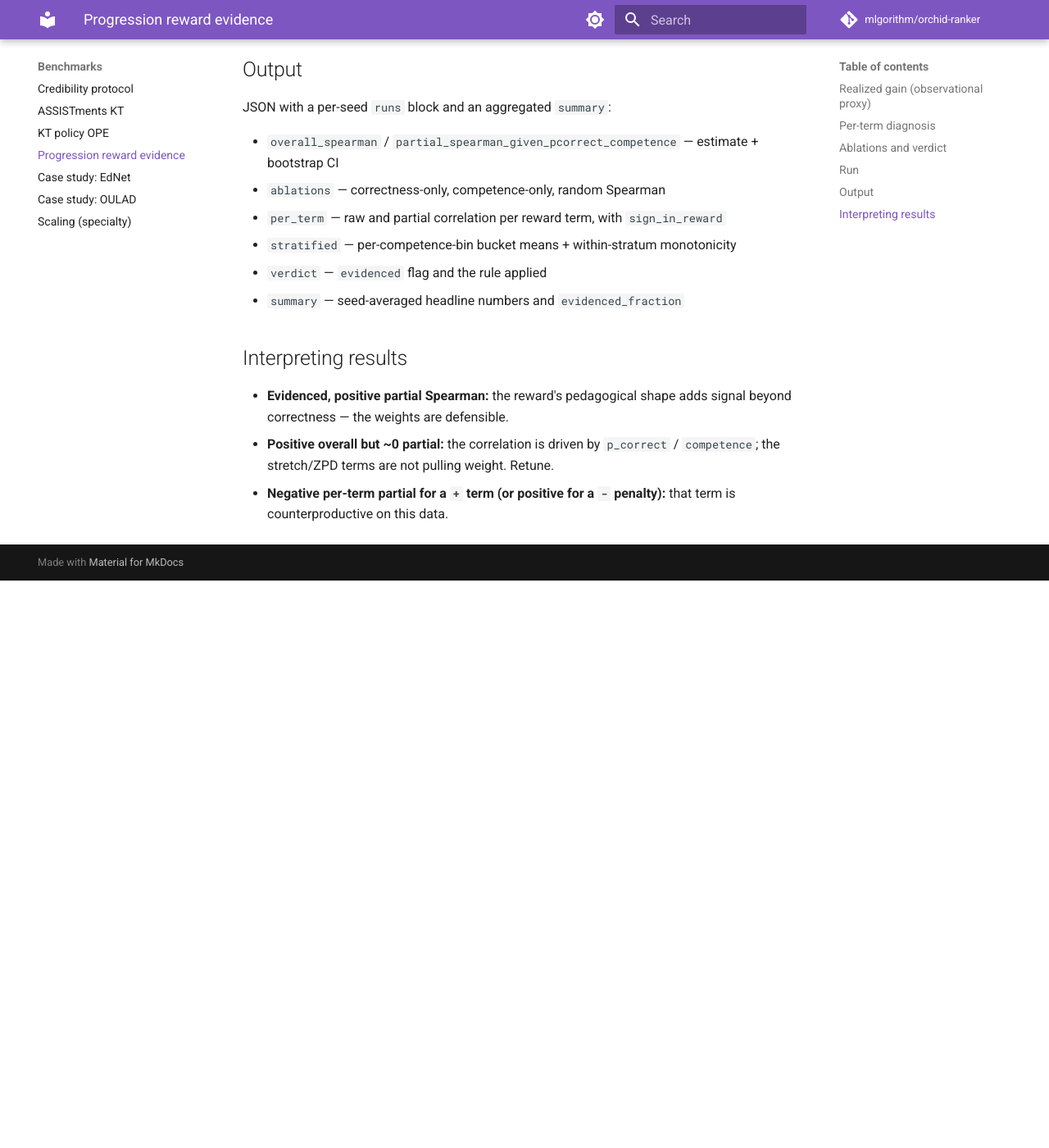
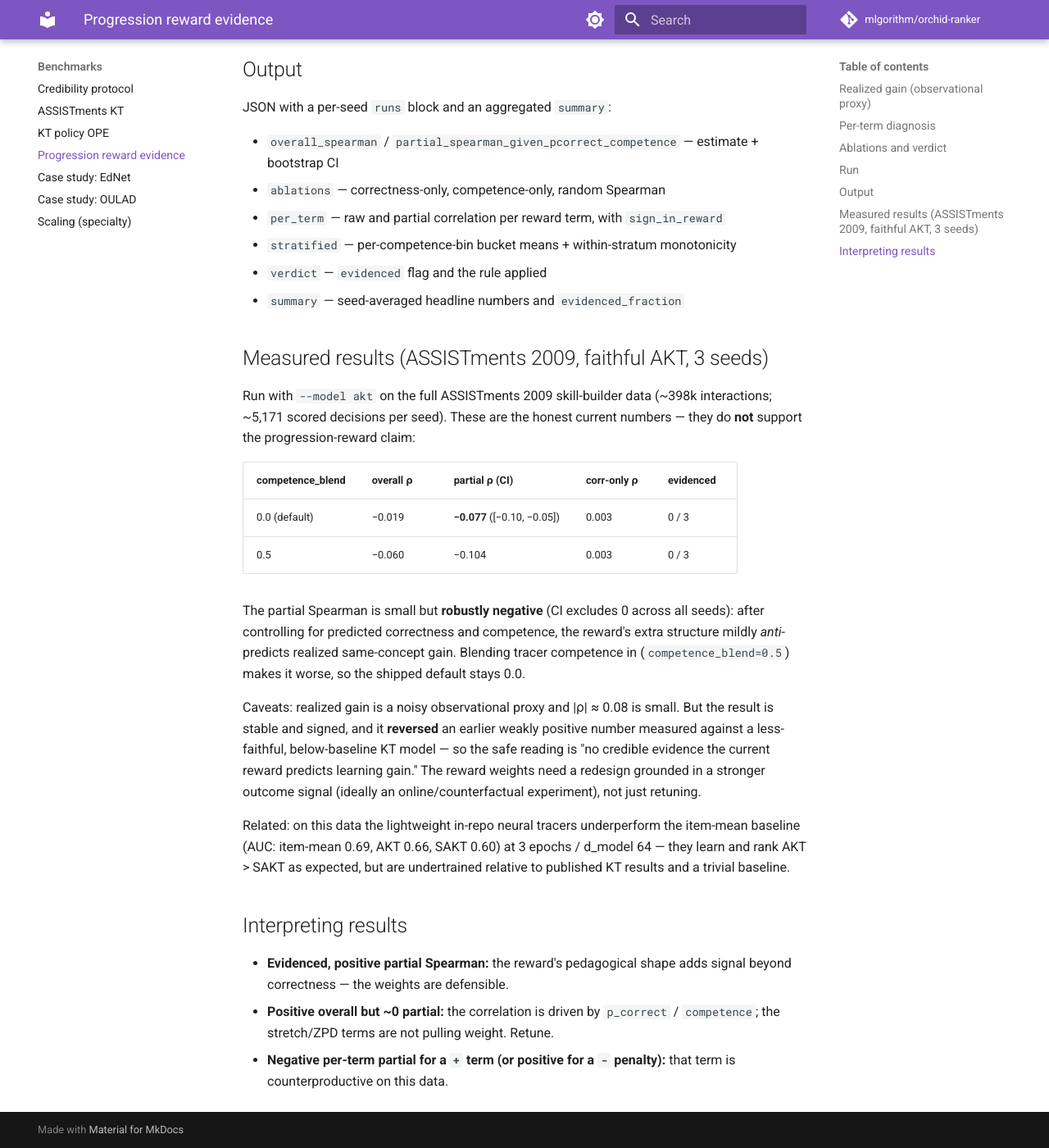
Before and after one commit to mlgorithm/orchid-ranker, an MkDocs documentation site: the page built from docs/benchmarks/progression-reward-evidence.md, in a window 1280 px wide and 1400 px high, scrolled down 2154 px. Shown: the whole window at 82% size. Built offline with MkDocs 1.6.1 and Material for MkDocs 9.7.7, drawn with Linux system fonts in a browser that asks for light colours; comment, search, counter and statistics services are not loaded; the version menu is left out; before the commit the page ends 2862 px from its top, so only the background shows below that.

Commit message:
KT phase 3: validate faithful models on ASSISTments; reward claim does not hold
Re-ran the KT prediction benchmark and the progression-reward evidence
benchmark on full ASSISTments 2009 with the faithful full-sequence tracers.

Findings (committed evidence artifact + docs):
- KT AUC: item-mean 0.69 > AKT 0.66 > SAKT 0.60. The faithful models learn and
  rank AKT>SAKT (Rasch + monotonic attention helps, as the paper claims) and
  are far better calibrated (ECE ~0.01), but at 3 epochs / d_model 64 they
  underperform the item-mean baseline — undertrained, not broken.
- Progression reward vs realized same-concept gain (faithful AKT, 3 seeds):
  partial Spearman -0.077 (CI [-0.10,-0.05], excludes 0) — robustly, slightly
  NEGATIVE. The earlier weakly-positive +0.04/+0.088 numbers were artifacts of
  the old, less-faithful, below-baseline model and did not survive the rewrite.
- competence_blend A/B: 0.5 makes the partial worse (-0.104) than 0.0 (-0.077),
  so the opt-in default stays 0.0 (validated, not assumed).

Added --competence-blend to the evidence benchmark for the A/B. The honest
conclusion: no credible evidence the current progression reward predicts
learning gain; the weights need redesign against a stronger outcome signal.

Co-Authored-By: Claude Opus 4.8 <noreply@anthropic.com>

```diff
--- a/docs/benchmarks/progression-reward-evidence.md
+++ b/docs/benchmarks/progression-reward-evidence.md
@@ -100,6 +100,35 @@ JSON with a per-seed `runs` block and an aggregated `summary`:
 - `verdict` — `evidenced` flag and the rule applied
 - `summary` — seed-averaged headline numbers and `evidenced_fraction`
 
+## Measured results (ASSISTments 2009, faithful AKT, 3 seeds)
+
+Run with `--model akt` on the full ASSISTments 2009 skill-builder data (~398k
+interactions; ~5,171 scored decisions per seed). These are the honest current
+numbers — they do **not** support the progression-reward claim:
+
+| competence_blend | overall ρ | partial ρ (CI) | corr-only ρ | evidenced |
+|---|---|---|---|---|
+| 0.0 (default) | −0.019 | **−0.077** ([−0.10, −0.05]) | 0.003 | 0 / 3 |
+| 0.5 | −0.060 | −0.104 | 0.003 | 0 / 3 |
+
+The partial Spearman is small but **robustly negative** (CI excludes 0 across
+all seeds): after controlling for predicted correctness and competence, the
+reward's extra structure mildly *anti*-predicts realized same-concept gain.
+Blending tracer competence in (`competence_blend=0.5`) makes it worse, so the
+shipped default stays 0.0.
+
+Caveats: realized gain is a noisy observational proxy and |ρ| ≈ 0.08 is small.
+But the result is stable and signed, and it **reversed** an earlier weakly
+positive number measured against a less-faithful, below-baseline KT model — so
+the safe reading is "no credible evidence the current reward predicts learning
+gain." The reward weights need a redesign grounded in a stronger outcome signal
+(ideally an online/counterfactual experiment), not just retuning.
+
+Related: on this data the lightweight in-repo neural tracers underperform the
+item-mean baseline (AUC: item-mean 0.69, AKT 0.66, SAKT 0.60) at 3 epochs /
+d_model 64 — they learn and rank AKT > SAKT as expected, but are undertrained
+relative to published KT results and a trivial baseline.
+
 ## Interpreting results
 
 - **Evidenced, positive partial Spearman:** the reward's pedagogical shape adds
```
Also changed, not shown: 2 other files.
